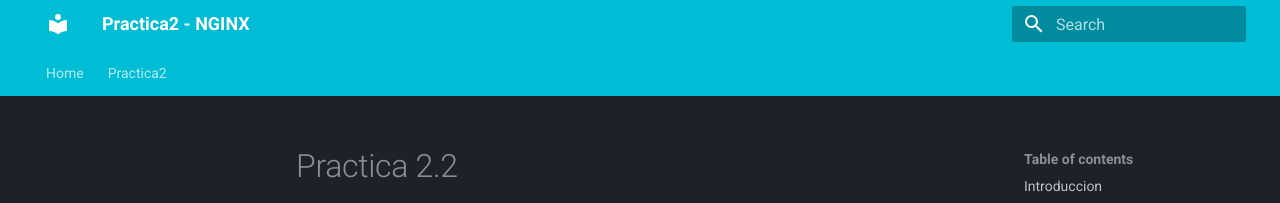
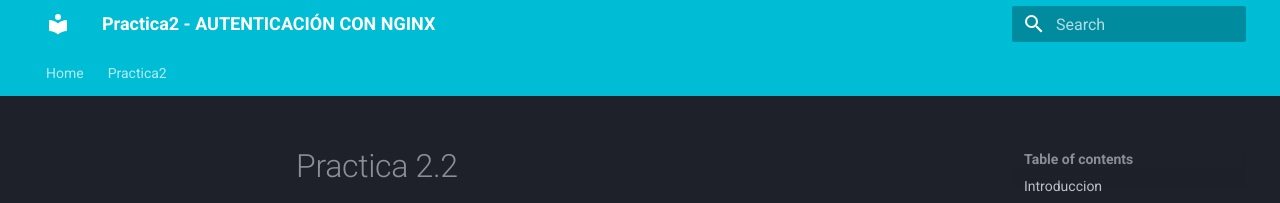
Before and after one commit to Yahyalimouni/practica2.2, an MkDocs documentation site: the page built from docs/index.md, in a window 1280 px wide. Shown: the top 203 px of the page. Built offline with MkDocs 1.6.1 and Material for MkDocs 9.7.7, drawn with Linux system fonts in a browser that asks for light colours.

Commit message:
Modifying the title

```diff
--- a/mkdocs.yml
+++ b/mkdocs.yml
@@ -1,4 +1,4 @@
-site_name: Practica2 - NGINX
+site_name: Practica2 - AUTENTICACIÓN CON NGINX
 nav:
   - Home: https://Yahyalimouni.github.io
   - Practica2: https://Yahyalimouni.github.io/practica2/
```
